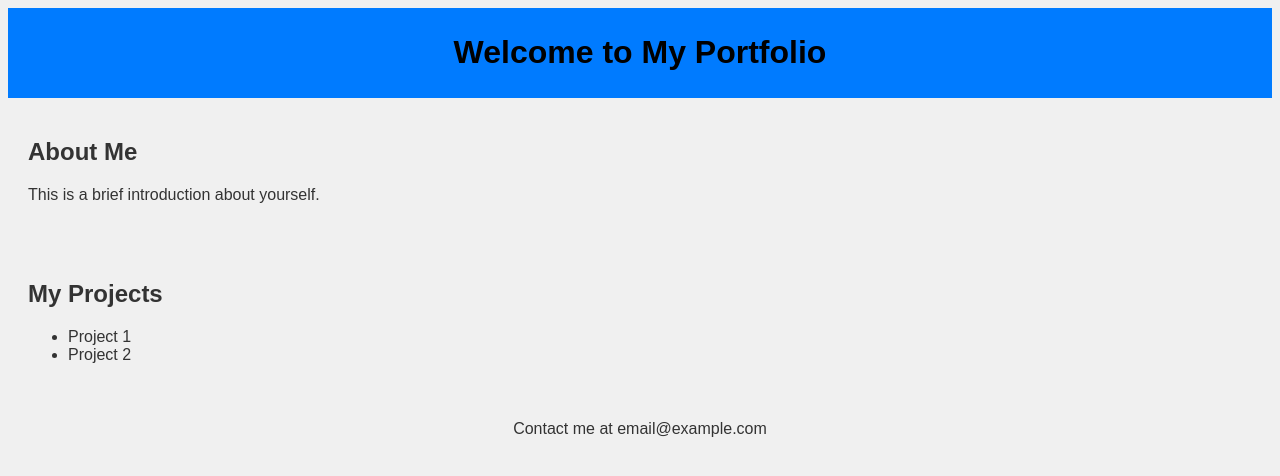
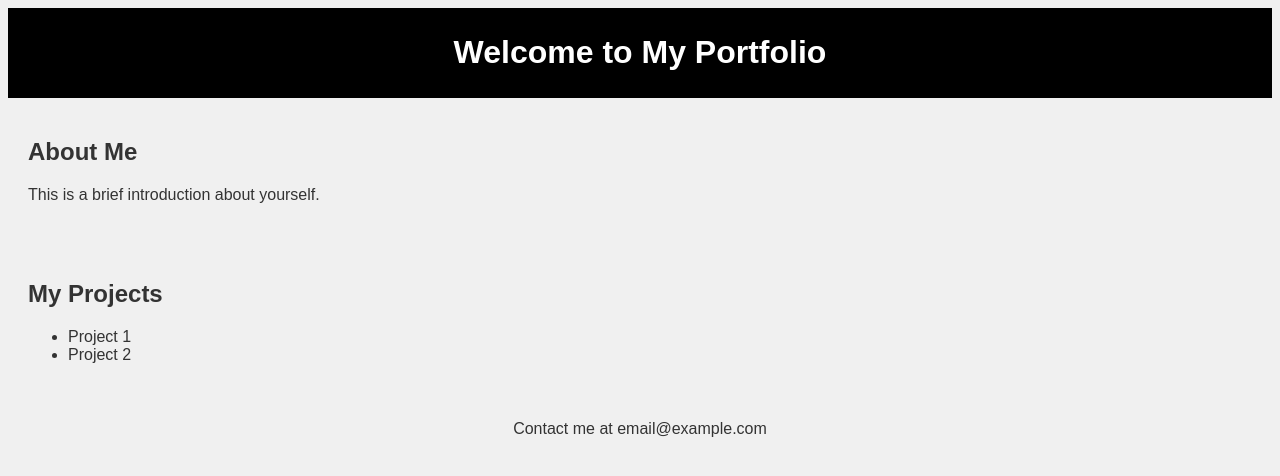
Before and after one commit to uzomadueke/learning-JS, a React (Create React App) app: page / in a window 1280 px wide. Shown: the top 476 px of the page. Built offline with nearby package versions, Linux system fonts and the light colour scheme.

Commit message:
corrected black bg

```diff
--- a/src/App.css
+++ b/src/App.css
@@ -5,8 +5,8 @@ body {
   }
 
   header {
-    background-color: #007bff;
-    color: rgb(0, 0, 0);
+    background-color: #000000;
+    color: rgb(255, 255, 255);
     padding: 5px;
   }
 
```
